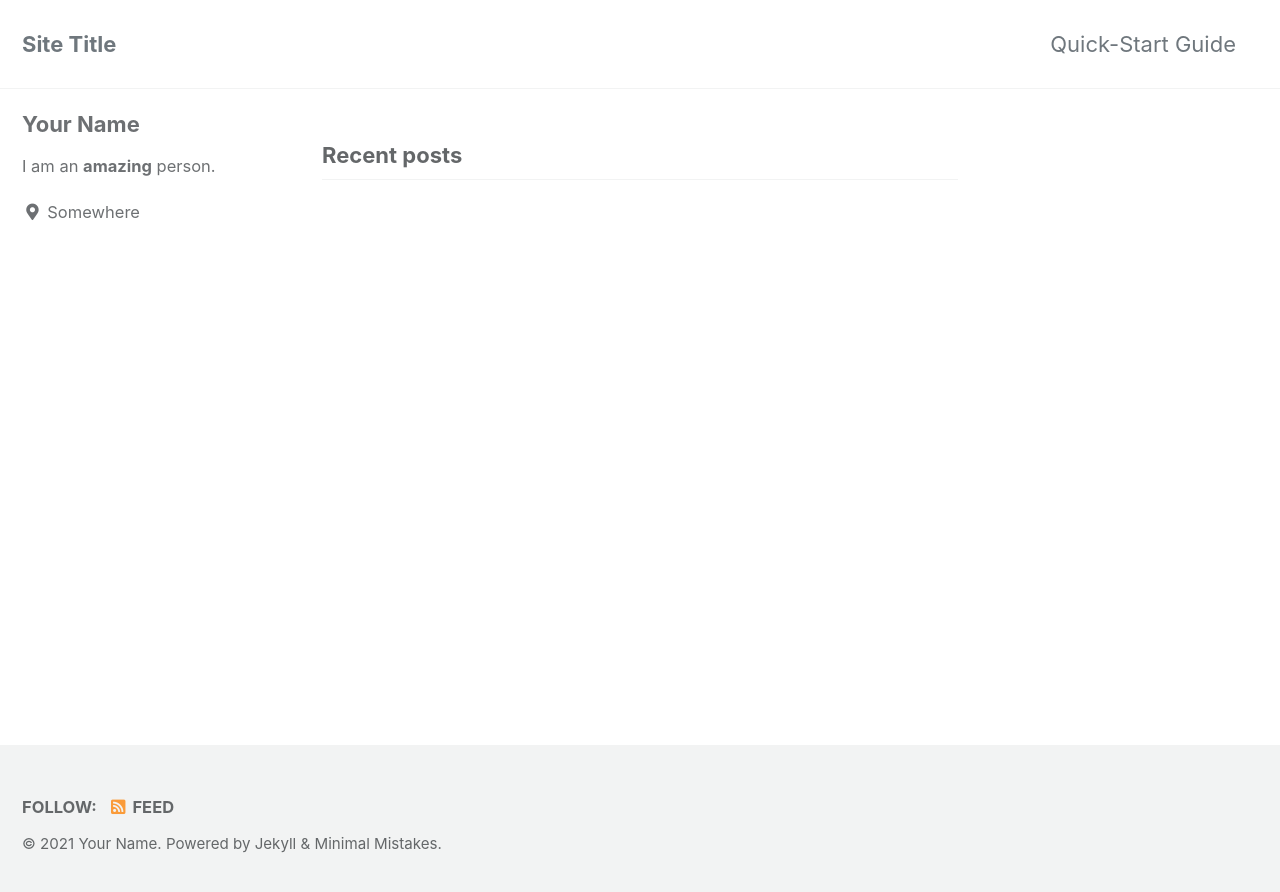
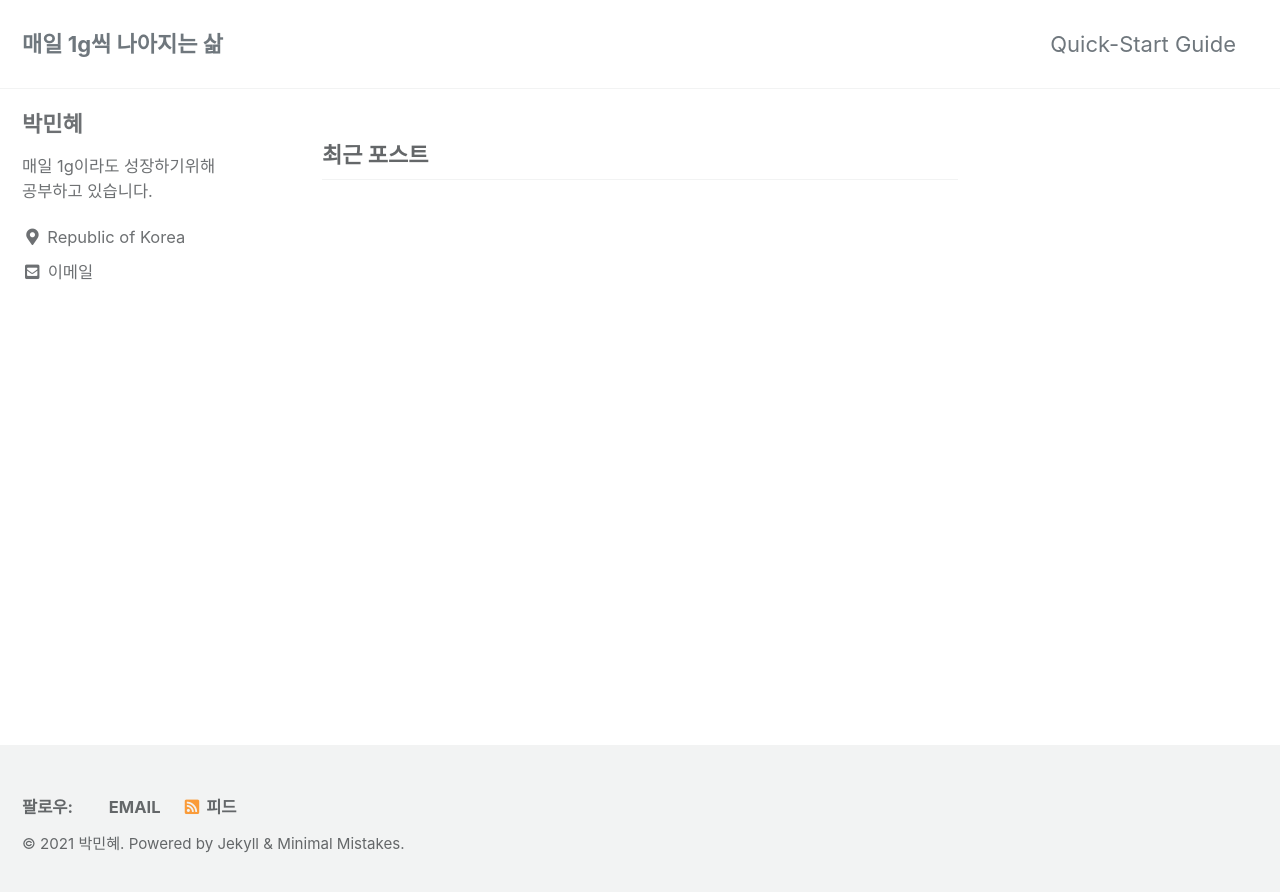
Before and after one commit to minhyepark-dev/minhyepark-dev.github.io, a Jekyll site: the page built from index.html, in a window 1280 px wide. Shown: the top 892 px of the page. Built offline with Jekyll 4.4.1, drawn with Linux system fonts in a browser that asks for light colours; cached includes are drawn as plain includes; the list of posts is cut into pages by our own code.

Commit message:
Update _config.yml

```diff
--- a/_config.yml
+++ b/_config.yml
@@ -1,154 +1,142 @@
-# Welcome to Jekyll!
-#
-# This config file is meant for settings that affect your entire site, values
-# which you are expected to set up once and rarely need to edit after that.
-# For technical reasons, this file is *NOT* reloaded automatically when you use
-# `jekyll serve`. If you change this file, please restart the server process.
-
-# Theme Settings
-#
-# Review documentation to determine if you should use `theme` or `remote_theme`
-# https://mmistakes.github.io/minimal-mistakes/docs/quick-start-guide/#installing-the-theme
+# 기본 설명 https://mmistakes.github.io/minimal-mistakes/docs/configuration/
 
 # theme                  : "minimal-mistakes-jekyll"
-# remote_theme           : "mmistakes/minimal-mistakes"
-minimal_mistakes_skin    : "default" # "air", "aqua", "contrast", "dark", "dirt", "neon", "mint", "plum", "sunrise"
+# remote_theme: 'mmistakes/minimal-mistakes'
+minimal_mistakes_skin: 'default' # "air", "aqua", "contrast", "dark", "dirt", "neon", "mint", "plum", "sunrise"
 
 # Site Settings
-locale                   : "en-US"
-title                    : "Site Title"
-title_separator          : "-"
-subtitle                 : # site tagline that appears below site title in masthead
-name                     : "Your Name"
-description              : "An amazing website."
-url                      : # the base hostname & protocol for your site e.g. "https://mmistakes.github.io"
-baseurl                  : # the subpath of your site, e.g. "/blog"
-repository               : # GitHub username/repo-name e.g. "mmistakes/minimal-mistakes"
-teaser                   : # path of fallback teaser image, e.g. "/assets/images/500x300.png"
-logo                     : # path of logo image to display in the masthead, e.g. "/assets/images/88x88.png"
-masthead_title           : # overrides the website title displayed in the masthead, use " " for no title
+locale: 'ko-KR'
+title: "Minhye's Blog"
+title_separator: '&#124;'
+# subtitle: # site tagline that appears below site title in masthead
+name: '박민혜'
+description: 'html,css,sass,javascript,react등 개발을 공부하는 블로그'
+url: 'https://minhyepark-dev.github.io' # the base hostname & protocol for your site e.g. "https://mmistakes.github.io"
+baseurl: # the subpath of your site, e.g. "/blog"
+repository: 'minhyepark-dev/minhyepark-dev.github.io' # GitHub username/repo-name e.g. "mmistakes/minimal-mistakes"
+teaser: # path of fallback teaser image, e.g. "/assets/images/500x300.png"
+logo: # path of logo image to display in the masthead, e.g. "/assets/images/88x88.png"
+masthead_title: '매일 1g씩 나아지는 삶' # overrides the website title displayed in the masthead, use " " for no title
 # breadcrumbs            : false # true, false (default)
-words_per_minute         : 200
+words_per_minute: 200
 comments:
-  provider               : # false (default), "disqus", "discourse", "facebook", "staticman", "staticman_v2", "utterances", "custom"
+  provider: 'disqus' # false (default), "disqus", "discourse", "facebook", "staticman", "staticman_v2", "utterances", "custom"
   disqus:
-    shortname            : # https://help.disqus.com/customer/portal/articles/466208-what-s-a-shortname-
+    shortname: 'Minhye' # https://help.disqus.com/customer/portal/articles/466208-what-s-a-shortname-
   discourse:
-    server               : # https://meta.discourse.org/t/embedding-discourse-comments-via-javascript/31963 , e.g.: meta.discourse.org
+    server: # https://meta.discourse.org/t/embedding-discourse-comments-via-javascript/31963 , e.g.: meta.discourse.org
   facebook:
     # https://developers.facebook.com/docs/plugins/comments
-    appid                :
-    num_posts            : # 5 (default)
-    colorscheme          : # "light" (default), "dark"
+    appid:
+    num_posts: # 5 (default)
+    colorscheme: # "light" (default), "dark"
   utterances:
-    theme                : # "github-light" (default), "github-dark"
-    issue_term           : # "pathname" (default)
+    theme: # "github-light" (default), "github-dark"
+    issue_term: # "pathname" (default)
   staticman:
-    branch               : # "master"
-    endpoint             : # "https://{your Staticman v3 API}/v3/entry/github/"
+    branch: # "master"
+    endpoint: # "https://{your Staticman v3 API}/v3/entry/github/"
 reCaptcha:
-  siteKey                :
-  secret                 :
+  siteKey:
+  secret:
 atom_feed:
-  path                   : # blank (default) uses feed.xml
-  hide                   : # true, false (default)
-search                   : # true, false (default)
-search_full_content      : # true, false (default)
-search_provider          : # lunr (default), algolia, google
+  path: # blank (default) uses feed.xml
+  hide: # true, false (default)
+search: # true, false (default)
+search_full_content: # true, false (default)
+search_provider: # lunr (default), algolia, google
 algolia:
-  application_id         : # YOUR_APPLICATION_ID
-  index_name             : # YOUR_INDEX_NAME
-  search_only_api_key    : # YOUR_SEARCH_ONLY_API_KEY
-  powered_by             : # true (default), false
+  application_id: # YOUR_APPLICATION_ID
+  index_name: # YOUR_INDEX_NAME
+  search_only_api_key: # YOUR_SEARCH_ONLY_API_KEY
+  powered_by: # true (default), false
 google:
-  search_engine_id       : # YOUR_SEARCH_ENGINE_ID
-  instant_search         : # false (default), true
+  search_engine_id: # YOUR_SEARCH_ENGINE_ID
+  instant_search: # false (default), true
 # SEO Related
-google_site_verification :
-bing_site_verification   :
-yandex_site_verification :
-naver_site_verification  :
+google_site_verification:
+bing_site_verification:
+yandex_site_verification:
+naver_site_verification:
 
 # Social Sharing
 twitter:
-  username               :
+  username:
 facebook:
-  username               :
-  app_id                 :
-  publisher              :
-og_image                 : # Open Graph/Twitter default site image
+  username:
+  app_id:
+  publisher:
+og_image: # Open Graph/Twitter default site image
 # For specifying social profiles
 # - https://developers.google.com/structured-data/customize/social-profiles
 social:
-  type                   : # Person or Organization (defaults to Person)
-  name                   : # If the user or organization name differs from the site's name
+  type: # Person or Organization (defaults to Person)
+  name: # If the user or organization name differs from the site's name
   links: # An array of links to social media profiles
 
 # Analytics
 analytics:
-  provider               : false # false (default), "google", "google-universal", "google-gtag", "custom"
+  provider: false # false (default), "google", "google-universal", "google-gtag", "custom"
   google:
-    tracking_id          :
-    anonymize_ip         : # true, false (default)
-
+    tracking_id:
+    anonymize_ip: # true, false (default)
 
 # Site Author
 author:
-  name             : "Your Name"
-  avatar           : # path of avatar image, e.g. "/assets/images/bio-photo.jpg"
-  bio              : "I am an **amazing** person."
-  location         : "Somewhere"
-  email            :
+  name: '박민혜'
+  avatar: # path of avatar image, e.g. "/assets/images/bio-photo.jpg"
+  bio: '매일 1g이라도 성장하기위해 <br> 공부하고 있습니다. '
+  location: 'Republic of Korea'
+  email: 'minhyepark.dev@gmail.com'
   links:
-    - label: "Email"
-      icon: "fas fa-fw fa-envelope-square"
+    - label: 'Email'
+      icon: 'fas fa-fw fa-envelope-square'
       # url: "mailto:your.name@email.com"
-    - label: "Website"
-      icon: "fas fa-fw fa-link"
+    - label: 'Website'
+      icon: 'fas fa-fw fa-link'
       # url: "https://your-website.com"
-    - label: "Twitter"
-      icon: "fab fa-fw fa-twitter-square"
+    - label: 'Twitter'
+      icon: 'fab fa-fw fa-twitter-square'
       # url: "https://twitter.com/"
-    - label: "Facebook"
-      icon: "fab fa-fw fa-facebook-square"
+    - label: 'Facebook'
+      icon: 'fab fa-fw fa-facebook-square'
       # url: "https://facebook.com/"
-    - label: "GitHub"
-      icon: "fab fa-fw fa-github"
+    - label: 'GitHub'
+      icon: 'fab fa-fw fa-github'
       # url: "https://github.com/"
-    - label: "Instagram"
-      icon: "fab fa-fw fa-instagram"
+    - label: 'Instagram'
+      icon: 'fab fa-fw fa-instagram'
       # url: "https://instagram.com/"
 
 # Site Footer
 footer:
   links:
-    - label: "Twitter"
-      icon: "fab fa-fw fa-twitter-square"
+    - label: 'Email'
+      icon: 'fab fa-fw fa-envelope-square'
+      url: 'minhyepark.dev@gmail.com'
+    - label: 'Facebook'
+      icon: 'fab fa-fw fa-facebook-square'
       # url:
-    - label: "Facebook"
-      icon: "fab fa-fw fa-facebook-square"
+    - label: 'GitHub'
+      icon: 'fab fa-fw fa-github'
       # url:
-    - label: "GitHub"
-      icon: "fab fa-fw fa-github"
+    - label: 'GitLab'
+      icon: 'fab fa-fw fa-gitlab'
       # url:
-    - label: "GitLab"
-      icon: "fab fa-fw fa-gitlab"
+    - label: 'Bitbucket'
+      icon: 'fab fa-fw fa-bitbucket'
       # url:
-    - label: "Bitbucket"
-      icon: "fab fa-fw fa-bitbucket"
+    - label: 'Instagram'
+      icon: 'fab fa-fw fa-instagram'
       # url:
-    - label: "Instagram"
-      icon: "fab fa-fw fa-instagram"
-      # url:
-
 
 # Reading Files
 include:
   - .htaccess
   - _pages
 exclude:
-  - "*.sublime-project"
-  - "*.sublime-workspace"
+  - '*.sublime-project'
+  - '*.sublime-workspace'
   - vendor
   - .asset-cache
   - .bundle
@@ -176,9 +164,8 @@ exclude:
 keep_files:
   - .git
   - .svn
-encoding: "utf-8"
-markdown_ext: "markdown,mkdown,mkdn,mkd,md"
-
+encoding: 'utf-8'
+markdown_ext: 'markdown,mkdown,mkdn,mkd,md'
 
 # Conversion
 markdown: kramdown
@@ -186,7 +173,6 @@ highlighter: rouge
 lsi: false
 excerpt_separator: "\n\n"
 incremental: false
-
 
 # Markdown Processing
 kramdown:
@@ -199,19 +185,16 @@ kramdown:
   smart_quotes: lsquo,rsquo,ldquo,rdquo
   enable_coderay: false
 
-
 # Sass/SCSS
 sass:
   sass_dir: _sass
   style: compressed # https://sass-lang.com/documentation/file.SASS_REFERENCE.html#output_style
-
 
 # Outputting
 permalink: /:categories/:title/
 paginate: 5 # amount of posts to show
 paginate_path: /page:num/
 timezone: # https://en.wikipedia.org/wiki/List_of_tz_database_time_zones
-
 
 # Plugins (previously gems:)
 plugins:
@@ -228,7 +211,6 @@ whitelist:
   - jekyll-gist
   - jekyll-feed
   - jekyll-include-cache
-
 
 # Archives
 #  Type
@@ -258,7 +240,6 @@ tag_archive:
 #     category: /categories/:name/
 #     tag: /tags/:name/
 
-
 # HTML Compression
 # - https://jch.penibelst.de/
 compress_html:
@@ -266,17 +247,24 @@ compress_html:
   ignore:
     envs: development
 
-
 # Defaults
 defaults:
   # _posts
   - scope:
-      path: ""
+      path: ''
       type: posts
     values:
       layout: single
       author_profile: true
       read_time: true
-      comments: # true
+      comments: true
       share: true
       related: true
+
+  # _pages
+  - scope:
+      path: '_pages'
+      type: pages
+    values:
+      layout: single
+      author_profile: true
```
